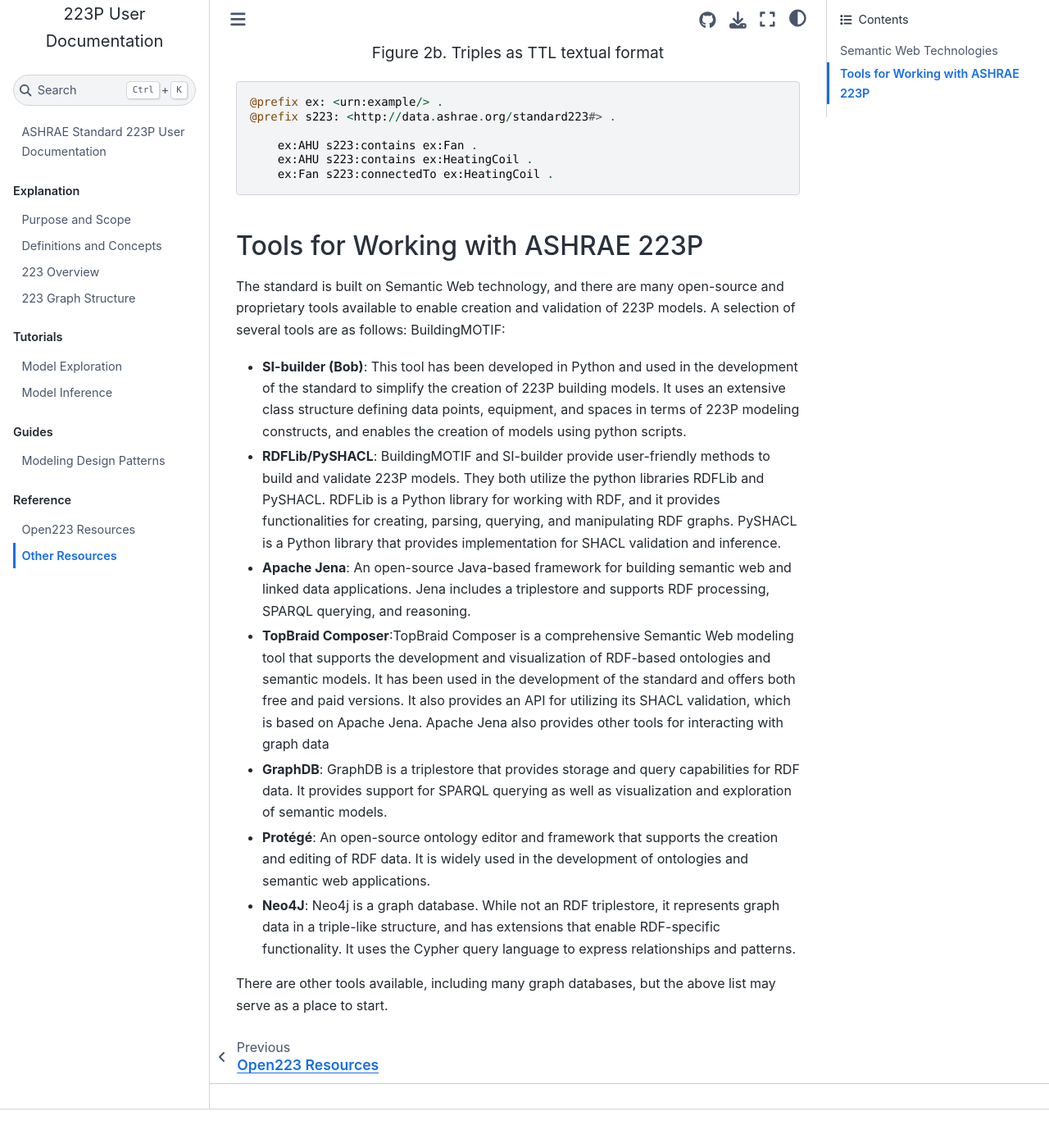
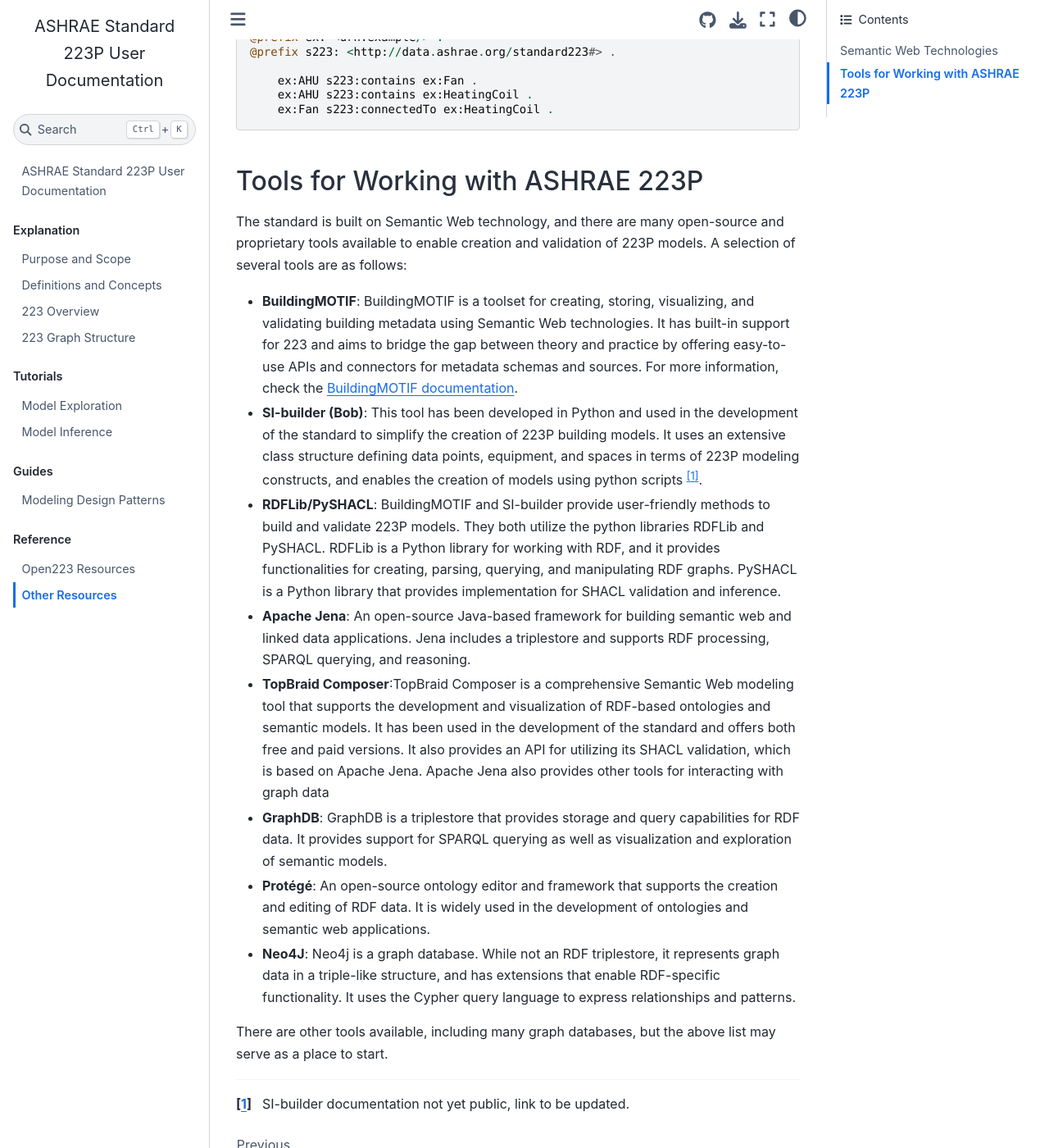
Before and after one commit to open223/docs.open223.info, a Jupyter Book: the page built from reference/other-resources.md, in a window 1280 px wide and 1400 px high, scrolled down 3077 px. Shown: the whole window at 82% size. Built offline with Jupyter Book 1.0.4 settings and Sphinx 7.4.7 and the Sphinx Book theme 1.1.4, drawn with Linux system fonts in a browser that asks for light colours; before the commit the page ends 4430 px from its top, so only the background shows below that; some of the changed text lies outside the part shown.

Commit message:
cleaning up

```diff
--- a/reference/other-resources.md
+++ b/reference/other-resources.md
@@ -90,8 +90,9 @@
 ## Tools for Working with ASHRAE 223P
 
 The standard is built on Semantic Web technology, and there are many open-source and proprietary tools available to enable creation and validation of 223P models. A selection of several tools are as follows:
-BuildingMOTIF:
-* **SI-builder (Bob)**: This tool has been developed in Python and used in the development of the standard to simplify the creation of 223P building models. It uses an extensive class structure defining data points, equipment, and spaces in terms of 223P modeling constructs, and enables the creation of models using python scripts.
+
+* **BuildingMOTIF**: BuildingMOTIF is a toolset for creating, storing, visualizing, and validating building metadata using Semantic Web technologies. It has built-in support for 223 and aims to bridge the gap between theory and practice by offering easy-to-use APIs and connectors for metadata schemas and sources. For more information, check the [BuildingMOTIF documentation](https://nrel.github.io/BuildingMOTIF/README.html).
+* **SI-builder (Bob)**: This tool has been developed in Python and used in the development of the standard to simplify the creation of 223P building models. It uses an extensive class structure defining data points, equipment, and spaces in terms of 223P modeling constructs, and enables the creation of models using python scripts [^1].
 * **RDFLib/PySHACL**:  BuildingMOTIF and SI-builder provide user-friendly methods to build and validate 223P models. They both utilize the python libraries RDFLib and PySHACL. RDFLib is a Python library for working with RDF, and it provides functionalities for creating, parsing, querying, and manipulating RDF graphs. PySHACL is a Python library that provides implementation for SHACL validation and inference.
 * **Apache Jena**: An open-source Java-based framework for building semantic web and linked data applications. Jena includes a triplestore and supports RDF processing, SPARQL querying, and reasoning.
 * **TopBraid Composer**:TopBraid Composer is a comprehensive Semantic Web modeling tool that supports the development and visualization of RDF-based ontologies and semantic models. It has been used in the development of the standard and offers both free and paid versions. It also provides an API for utilizing its SHACL validation, which is based on Apache Jena. Apache Jena also provides other tools for interacting with graph data
@@ -100,3 +101,5 @@
 * **Neo4J**: Neo4j is a graph database. While not an RDF triplestore, it represents graph data in a triple-like structure, and has extensions that enable RDF-specific functionality. It uses the Cypher query language to express relationships and patterns.
 
 There are other tools available, including many graph databases, but the above list may serve as a place to start.
+
+[^1]: SI-builder documentation not yet public, link to be updated.
```
Also changed, not shown: other parts of reference/other-resources.md (+1 -1 lines), explanation/purpose_scope.md (+1 -1 lines).
